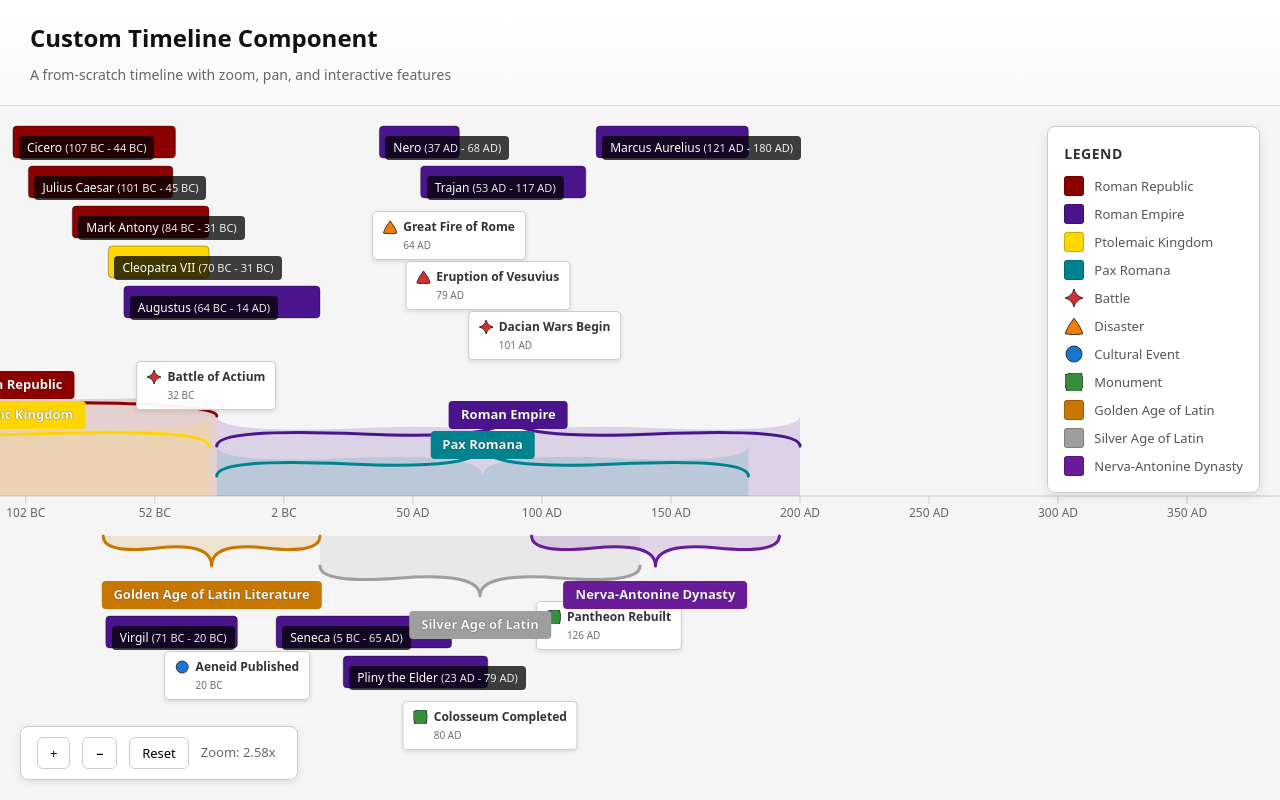
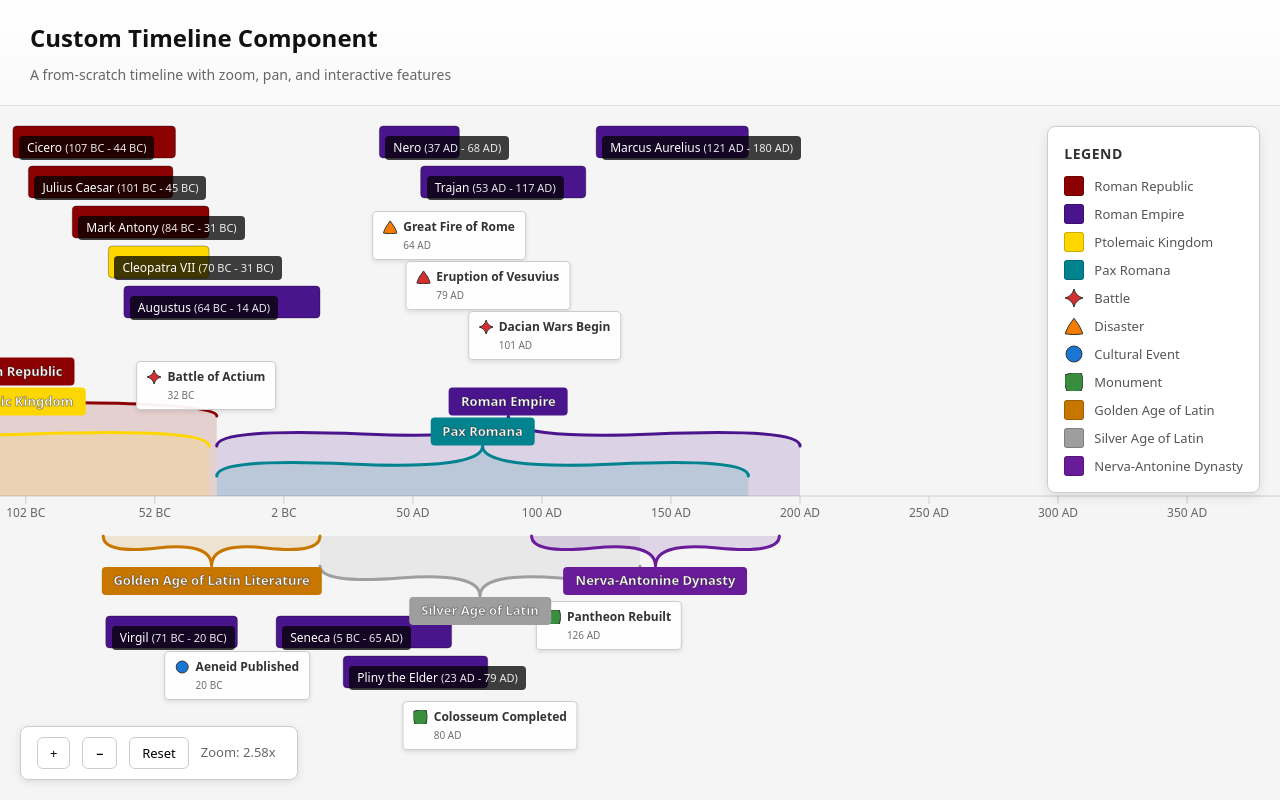
Before and after one commit to hawkandheron-dev/profile-site, a React (Vite) app in the folder timeline-scratch/: page / in a window 1280 px wide. Built offline with nearby package versions, Linux system fonts and the light colour scheme.

Commit message:
Tighten period label spacing and darken stroke

```diff
--- a/timeline-scratch/src/components/Timeline/components/TimelineCanvas.jsx
+++ b/timeline-scratch/src/components/Timeline/components/TimelineCanvas.jsx
@@ -112,8 +112,11 @@ export function TimelineCanvas({
       // Convert color to rgba for fill
       const fillColor = hexToRgba(color, 0.15);
 
+      const braceY = period.aboveTimeline ? y + bracketHeight : y;
+      const braceHeight = period.aboveTimeline ? -bracketHeight : bracketHeight;
+
       // Get the curly brace path
-      const path = getCurlyBracePath(x, width, y, bracketHeight);
+      const path = getCurlyBracePath(x, width, braceY, braceHeight);
 
       // Draw filled area between bracket and axis using the curly brace curve
       ctx.fillStyle = fillColor;
@@ -163,16 +166,7 @@ export function TimelineCanvas({
       const direction = period.aboveTimeline ? 'up' : 'down';
 
       // Draw bracket
-      if (direction === 'down') {
-        drawPeriodBracket(ctx, x, width, y, bracketHeight, color);
-      } else {
-        // For upward brackets, flip vertically
-        ctx.save();
-        ctx.translate(0, y + bracketHeight);
-        ctx.scale(1, -1);
-        drawPeriodBracket(ctx, x, width, 0, bracketHeight, color);
-        ctx.restore();
-      }
+      drawPeriodBracket(ctx, x, width, braceY, braceHeight, color);
 
       // Store in hit map
       hitMapRef.current.set(period.id, {
--- a/timeline-scratch/src/components/Timeline/components/TimelineOverlay.jsx
+++ b/timeline-scratch/src/components/Timeline/components/TimelineOverlay.jsx
@@ -129,7 +129,7 @@ export function TimelineOverlay({
 
       // Label position: on outer side of bracket, with margin from bracket point
       // For above timeline, label goes above bracket; for below, label goes below
-      const labelMargin = 15;  // Margin between label and bracket point
+      const labelMargin = 1;  // Margin between label and bracket point
       const labelOffsetY = period.aboveTimeline
         ? -labelMargin  // Above bracket, measured from bracket point
         : w + labelMargin;  // Below bracket, measured from bracket top edge
@@ -155,7 +155,7 @@ export function TimelineOverlay({
             position: 'absolute',
             left: `${labelX}px`,
             top: `${bracketY + labelOffsetY}px`,
-            transform: 'translateX(-50%)',
+            transform: period.aboveTimeline ? 'translate(-50%, -100%)' : 'translateX(-50%)',
             pointerEvents: 'none',
             fontSize: '13px',
             fontWeight: '600',
@@ -165,7 +165,7 @@ export function TimelineOverlay({
             borderRadius: '4px',
             whiteSpace: 'nowrap',
             zIndex: (isLeftSticky || isRightSticky) ? 10 : 1,
-            WebkitTextStroke: '0.5px rgba(100, 100, 100, 0.3)',
+            WebkitTextStroke: '0.5px rgba(60, 60, 60, 0.7)',
             textShadow: '0 0 2px rgba(0, 0, 0, 0.3)'
           }}
         >
```
Also changed, not shown: 1 other file (tests, documents, lock files or other folders).
